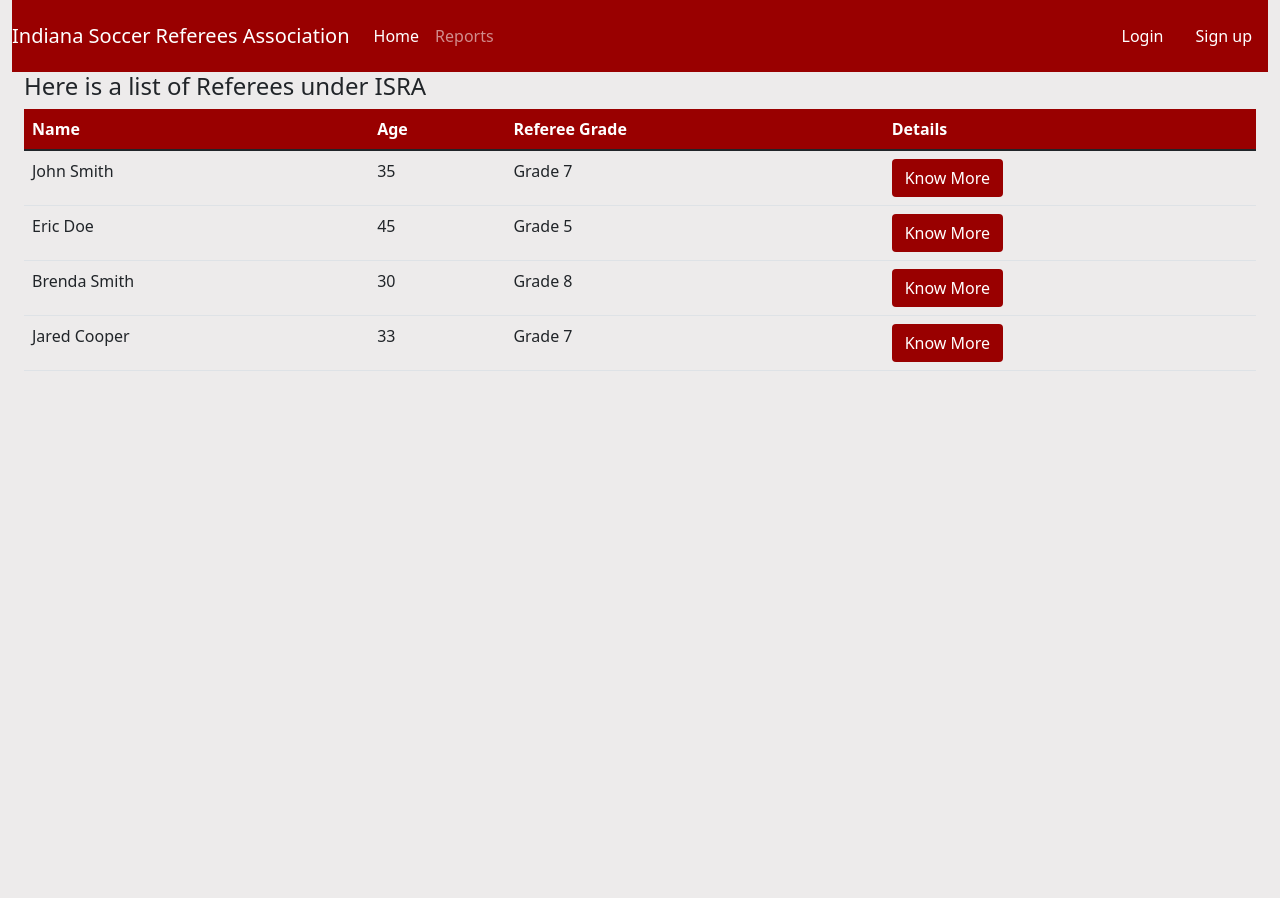
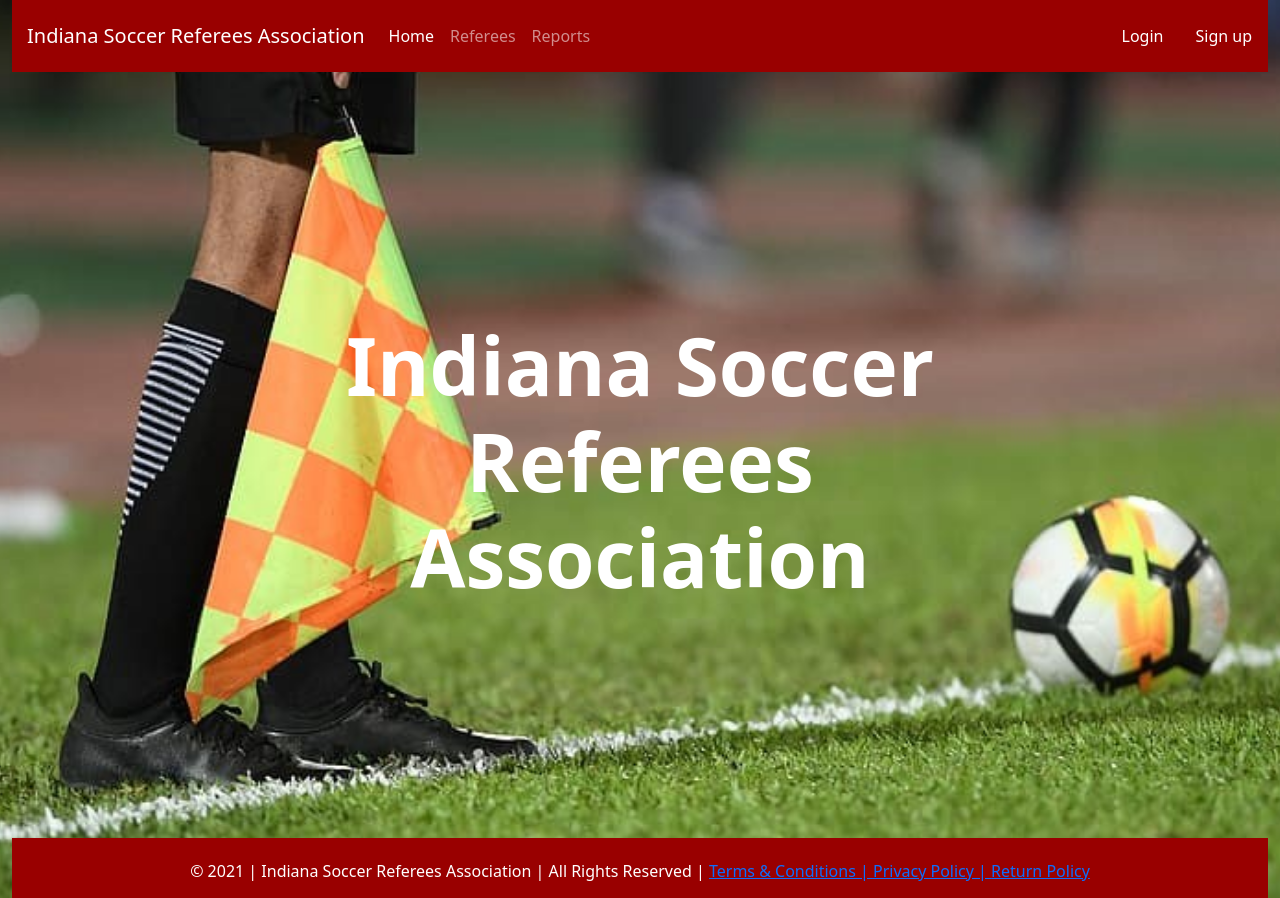
Before and after one commit to pallaviratra/ds-project-team6, a PHP site: page / in a window 1280 px wide. Before the commit the page ends 371 px from the top, so only its background shows below. Run offline with PHP 8.4, Linux system fonts and the light colour scheme.

Commit message:
Add homepage and footer

```diff
--- a/app/public/css/style.css
+++ b/app/public/css/style.css
@@ -1,8 +1,37 @@
 body {
     background-color: #EDEBEB;
 }
-.navBg{
+
+.bg {
+    background: url(../img/bg.jpg) no-repeat center fixed;
+    background-size: cover;
+}
+
+.main_main {
+    margin:225px;
+    color:white;
+    font-weight: bold;
+    text-align:center;
+}
+
+.main_h1 {
+    font-size:500%;
+    font-weight:bolder;
+    color:white;
+}
+
+.customFooter {
+    position: relative;
+    text-align:center;
+    padding: 1px;
+    padding-bottom: 15px;
+    color:white;
+    background-color:#990000;
+}
+
+.navCustom{
     background-color: #990000;
+    padding-left: 15px;
 }
 
 .btn1 {
@@ -27,3 +56,8 @@ body {
 #profileImg{
     padding-top: 80px;
 }
+
+#refereePage{
+    padding-top: 20px;
+    padding-bottom: 20px;
+}
--- a/app/public/index.html
+++ b/app/public/index.html
@@ -14,11 +14,10 @@
     <title>ISRA</title>
   </head>
   <body>
+    <div class="bg">
       <div class='container-fluid'>
-      <nav class="navbar sticky-top justify-content-center navbar-expand-lg navbar-dark navBg">
+        <nav class="navbar sticky-top justify-content-center navbar-expand-lg navbar-dark navCustom">
           <a class="navbar-brand" href="index.html">
-          <!--<img src="img/hp.jpg" width="35" height="35" class="d-inline-block align-top" alt="" loading="lazy">-->
-          <!-- Image source: https://1000logos.net/harry-potter-logo/ -->
             Indiana Soccer Referees Association
           </a>
           <button class="navbar-toggler" type="button" data-toggle="collapse" data-target="#myMenu">
@@ -27,6 +26,7 @@
           <div class="collapse navbar-collapse" id="myMenu">
             <div class="navbar-nav me-auto">
                 <a class="nav-link active" href="index.html">Home<span class="sr-only"></span></a>
+                <a class="nav-link" href="referees.html">Referees</a>
                 <a class="nav-link" href="#">Reports</a>
             </div>
             <span class="navbar-text">
@@ -37,44 +37,27 @@
             </span>
           </div>
         </nav>
-      <div class="container-fluid">
-        <h4>Here is a list of Referees under ISRA</h4>
-        <table data-sortable class="table table-hover table-responsive-sm">
-            <thead id='refTable'>
-              <tr>
-                <th scope="col">Name</th>
-                <th scope="col">Age</th>
-                <th scope="col">Referee Grade</th>
-                <th scope="col">Details</th>
-              </tr>
-            </thead>
-            <tbody>
-              <tr>
-                <td>John Smith</td>
-                <td>35</td>
-                <td>Grade 7</td>
-                <td><a href="details.html" class="btn btn1">Know More</a></td>
-              </tr>
-              <tr>
-                <td>Eric Doe</td>
-                <td>45</td>
-                <td>Grade 5</td>
-                <td><a href="" class="btn btn1">Know More</a></td>
-              </tr>
-              <tr>
-                <td>Brenda Smith</td>
-                <td>30</td>
-                <td>Grade 8</td>
-                <td><a href="" class="btn btn1">Know More</a></td>
-              </tr>
-              <tr>
-                <td>Jared Cooper</td>
-                <td>33</td>
-                <td>Grade 7</td>
-                <td><a href="" class="btn btn1">Know More</a></td>
-              </tr>
-            </tbody>
-        </table>
+
+        <main class='main_main'>
+          <div class='row'>
+            <div class='col-lg-12 col-md-12 col-sm-12 col-xs-12'>
+             <h1 class='main_h1'> Indiana Soccer Referees Association</h1>
+            </div>
+          </div>
+        </main>
+
+        <footer class="customFooter">
+          <div class="row">
+            <div class='col-lg-12 col-md-12 col-sm-12 col-xs-12'>
+            © 2021 | Indiana Soccer Referees Association | All Rights Reserved |
+            <a href='t&c.html'> Terms & Conditions | </a>
+            <a href='pp.html'> Privacy Policy | </a>
+            <a href='rp.html'> Return Policy</a>
+            </div>
+          </div>
+        </footer>
+        </div>
+      </div>
     </div>
     <!-- Bootstrap JS -->
     <script src="https://cdn.jsdelivr.net/npm/bootstrap@5.1.1/dist/js/bootstrap.bundle.min.js" integrity="sha384-/bQdsTh/da6pkI1MST/rWKFNjaCP5gBSY4sEBT38Q/9RBh9AH40zEOg7Hlq2THRZ" crossorigin="anonymous"></script>
```
Also changed, not shown: app/public/referees.html (added, +92 -0 lines), app/public/img/bg.jpg (added), app/public/img/bg1.jpg (added). Lines whose indentation alone changed are shown as unchanged.
